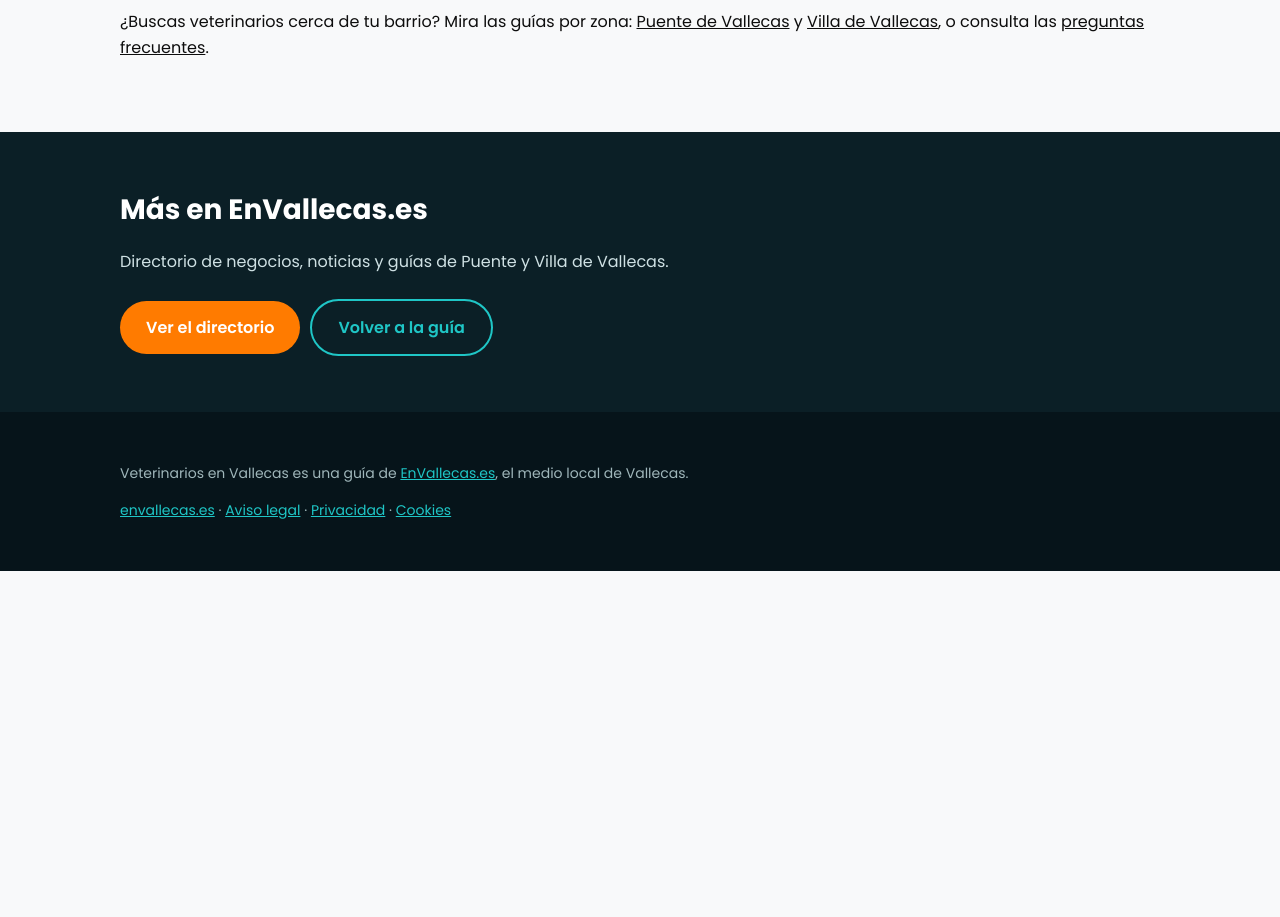
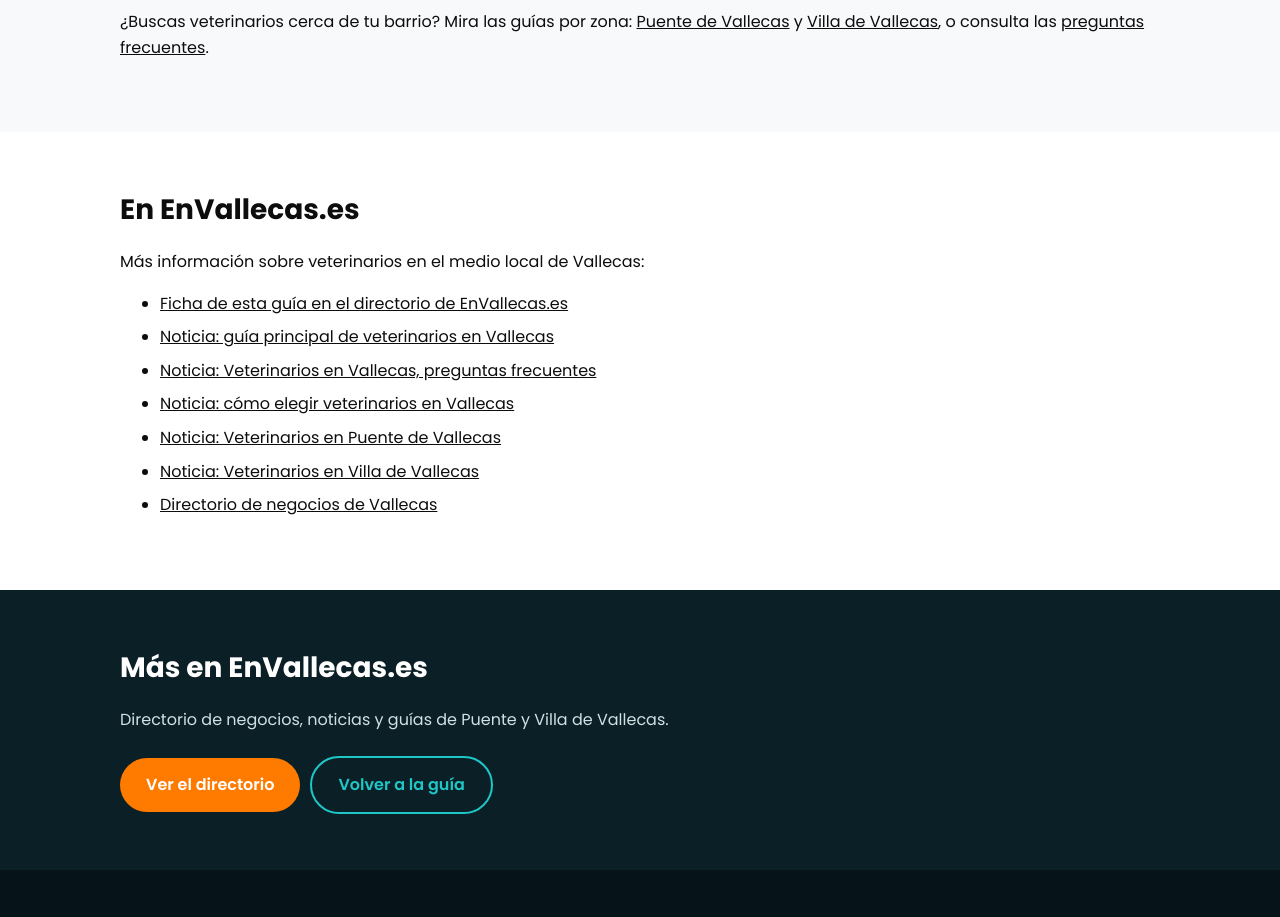
Before and after one commit to jaimebalaguer01/veterinariovallecas-com, a plain HTML site: page como-elegir/index.html in a window 1280 px wide. Shown: the part 1480-2397 px from the top of the page. Before the commit the page ends 2051 px from the top, so only its background shows below. Drawn offline with Linux system fonts and the light colour scheme.

Commit message:
Enlaces a noticias y directorio de EnVallecas.es; preguntas sin duplicados
Co-Authored-By: Claude Sonnet 5.5 <noreply@anthropic.com>
Claude-Session: https://claude.ai/code/session_01C2douzTVvDqvuZYVRfqo1r

```diff
--- a/como-elegir/index.html
+++ b/como-elegir/index.html
@@ -48,6 +48,7 @@ footer a{color:var(--teal)}
 <section style="background:#fff"><div class="wrap"><h2>Preguntas para hacer antes de contratar</h2><ul class="list"><li>¿Atienden urgencias y en qué horario?</li><li>¿Trabajan con mi especie?</li><li>¿Cuánto cuesta la consulta?</li><li>¿Disponen de análisis o radiografías en la clínica?</li></ul>
 <h2 style="margin-top:32px">Señales de alerta</h2><p>Si ocurre alguna de estas cosas, conviene parar y comparar con otra opción:</p><ul class="list"><li>No te explican el diagnóstico ni las opciones.</li><li>No te dan presupuesto antes de pruebas costosas.</li><li>No resuelven dudas sobre medicación o seguimiento.</li><li>No te informan de cómo contactar fuera de horario.</li></ul></div></section>
 <section><div class="wrap"><p>¿Buscas veterinarios cerca de tu barrio? Mira las guías por zona: <a href="/puente-de-vallecas/">Puente de Vallecas</a> y <a href="/villa-de-vallecas/">Villa de Vallecas</a>, o consulta las <a href="/preguntas-frecuentes/">preguntas frecuentes</a>.</p></div></section>
+<section style="background:#fff"><div class="wrap"><h2>En EnVallecas.es</h2><p>Más información sobre veterinarios en el medio local de Vallecas:</p><ul class="list"><li><a href="https://envallecas.es/negocio/veterinarios-vallecas">Ficha de esta guía en el directorio de EnVallecas.es</a></li><li><a href="https://envallecas.es/noticias/veterinarios-vallecas-guia-elegir-clinica">Noticia: guía principal de veterinarios en Vallecas</a></li><li><a href="https://envallecas.es/noticias/veterinarios-vallecas-preguntas-frecuentes">Noticia: Veterinarios en Vallecas, preguntas frecuentes</a></li><li><a href="https://envallecas.es/noticias/veterinarios-vallecas-como-elegir">Noticia: cómo elegir veterinarios en Vallecas</a></li><li><a href="https://envallecas.es/noticias/veterinarios-puente-de-vallecas">Noticia: Veterinarios en Puente de Vallecas</a></li><li><a href="https://envallecas.es/noticias/veterinarios-villa-de-vallecas">Noticia: Veterinarios en Villa de Vallecas</a></li><li><a href="https://envallecas.es/directorio">Directorio de negocios de Vallecas</a></li></ul></div></section>
 <section class="band"><div class="wrap"><h2>Más en EnVallecas.es</h2><p>Directorio de negocios, noticias y guías de Puente y Villa de Vallecas.</p><a class="btn" href="https://envallecas.es/directorio">Ver el directorio</a><a class="btn alt" href="/">Volver a la guía</a></div></section>
 </main>
 <footer><div class="wrap"><p>Veterinarios en Vallecas es una guía de <a href="https://envallecas.es">EnVallecas.es</a>, el medio local de Vallecas.</p>
```
Also changed, not shown: index.html (+1 -0 lines), preguntas-frecuentes/index.html (+1 -0 lines), puente-de-vallecas/index.html (+1 -0 lines), villa-de-vallecas/index.html (+1 -0 lines).
